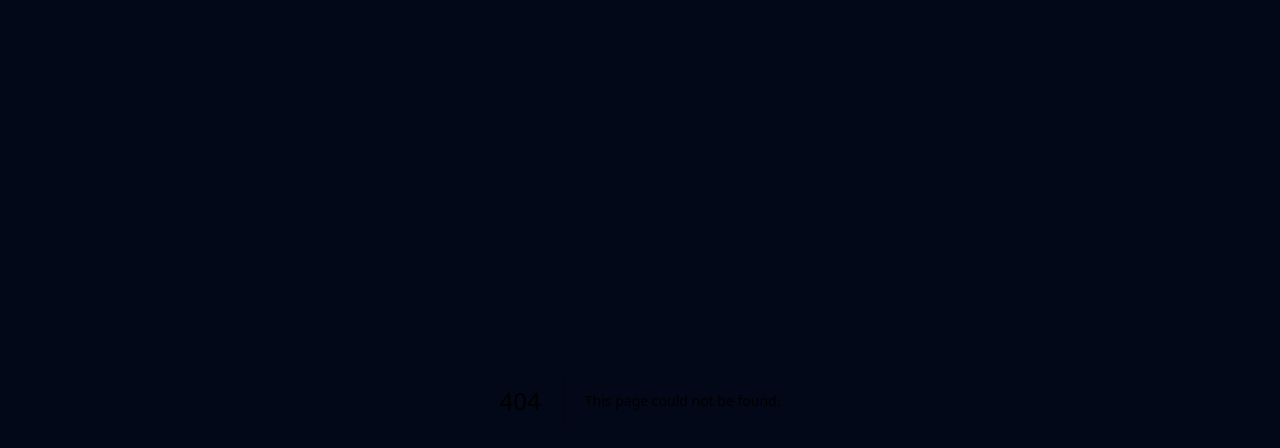
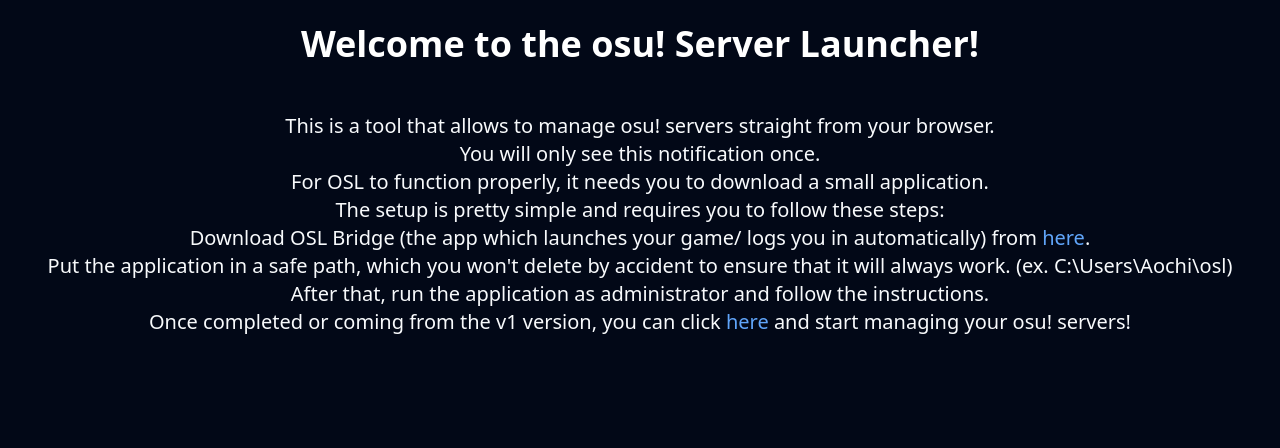
Before and after one commit to 7ez/osl-frontend, a Next.js app: page /setup in a window 1280 px wide. Before the commit this address had no page. Shown: the top 448 px of the page. Built offline with nearby package versions, Linux system fonts and the light colour scheme.

Commit message:
add: setup page

```diff
--- a/src/app/layout.tsx
+++ b/src/app/layout.tsx
@@ -2,7 +2,7 @@
 import { Inter as FontSans } from "next/font/google"
 import "./globals.css";
 
-import { cn } from "@/lib/utils"
+import { cn } from "@/lib/utils";
 
 const fontSans = FontSans({
   subsets: ["latin"],
@@ -10,8 +10,8 @@
 })
 
 export const metadata: Metadata = {
-  title: "Create Next App",
-  description: "Generated by create next app",
+  title: "osu! Server Launcher",
+  description: "Connect to osu! servers from the comfort of your own browser.",
 };
 
 export default function RootLayout({
--- a/src/app/page.tsx
+++ b/src/app/page.tsx
@@ -1,9 +1,19 @@
+"use client";
+
 import AddServerDialog from "@/components/dialog/addserver";
 import Navbar from "@/components/navbar";
 import ServerList from "@/components/serverlist";
 import { Toaster } from "@/components/ui/toaster";
+import { useEffect } from "react";
 
 export default function Home() {
+  useEffect(() => {
+    if (localStorage.getItem("hasVisited") !== "true") {
+      localStorage.setItem("hasVisited", "true");
+      window.location.href = "/setup";
+    }
+  });
+
   return (
     <main className="h-screen">
       <Navbar />
--- /dev/null
+++ b/src/app/setup/page.tsx
@@ -0,0 +1,58 @@
+"use client";
+
+// TODO: rewrite this
+// cus holy shit this
+// is ugly LOL
+export default function Setup() {
+  return (
+    <main className="flex min-h-screen flex-col">
+      <div className="flex-1 flex flex-col pt-6">
+        <div className="flex flex-col text-center">
+          <h1 className="text-4xl font-bold text-white">
+            Welcome to the osu! Server Launcher!
+          </h1>
+          <div className="pt-12" />
+          <p className="text-xl">
+            This is a tool that allows to manage osu! servers straight from your
+            browser.
+          </p>
+          <p className="text-xl">
+            You will only see this notification once.
+          </p>
+          <p className="text-xl">
+            For OSL to function properly, it needs you to download a small application.
+          </p>
+          <p className="text-xl">
+            The setup is pretty simple and requires you to follow these steps:
+          </p>
+          <p className="text-xl">
+            Download OSL Bridge (the app which launches your game/
+            logs you in automatically) from{" "}
+            <a
+              href="https://github.com/7ez/osl-bridge/releases/latest/download/osl-bridge.exe"
+              className="text-blue-400"
+            >
+              here
+            </a>
+            .
+          </p>
+          <p className="text-xl">
+            Put the application in a safe path, which you won&apos;t delete by
+            accident to ensure that it will always work. (ex.
+            C:\Users\Aochi\osl)
+          </p>
+          <p className="text-xl">
+            After that, run the application as administrator and follow the
+            instructions.
+            <br />
+            Once completed or coming from the v1 version, you can click{" "}
+            <a href="/" className="text-blue-400">
+              here
+            </a>{" "}
+            and start managing your osu! servers!
+          </p>
+        </div>
+      </div>
+    </main>
+  );
+}
```
